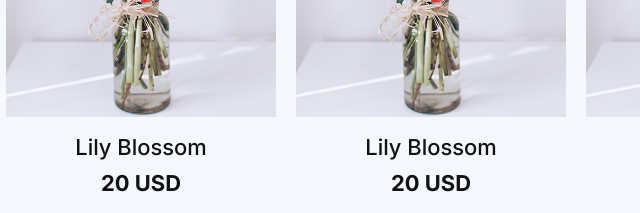
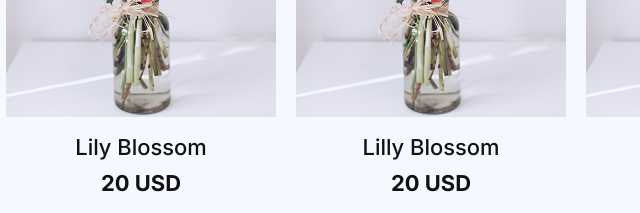
Before and after one commit to armanhasan22/Flower-shop-responsive, a plain HTML site: page index.html in a window 1280 px wide. Shown: the part 940-1153 px from the top of the page, 354-994 px from the left. Drawn offline with Linux system fonts and the light colour scheme.

Commit message:
change h3 part

```diff
--- a/index.html
+++ b/index.html
@@ -55,7 +55,7 @@
 
             <div class="card">
                 <img src="./assets/sample-flower-image.png" alt="">
-                <h3>Lily Blossom</h3>
+                <h3>Lilly Blossom</h3>
                 <h2>20 USD</h2>
                 <button class="btn-primary" onclick="myFunction()">ADD TO CART</button>
             </div>
```
